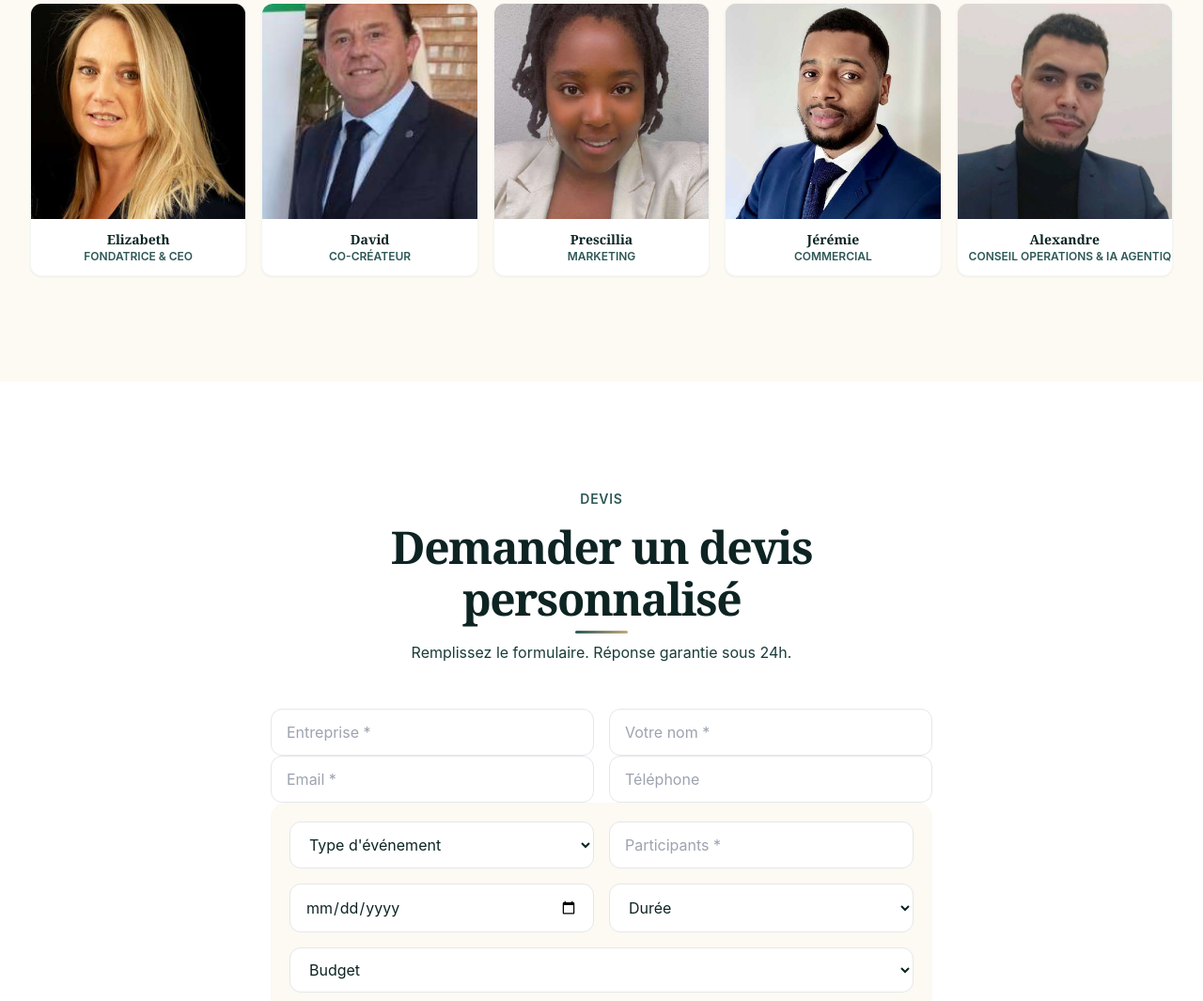
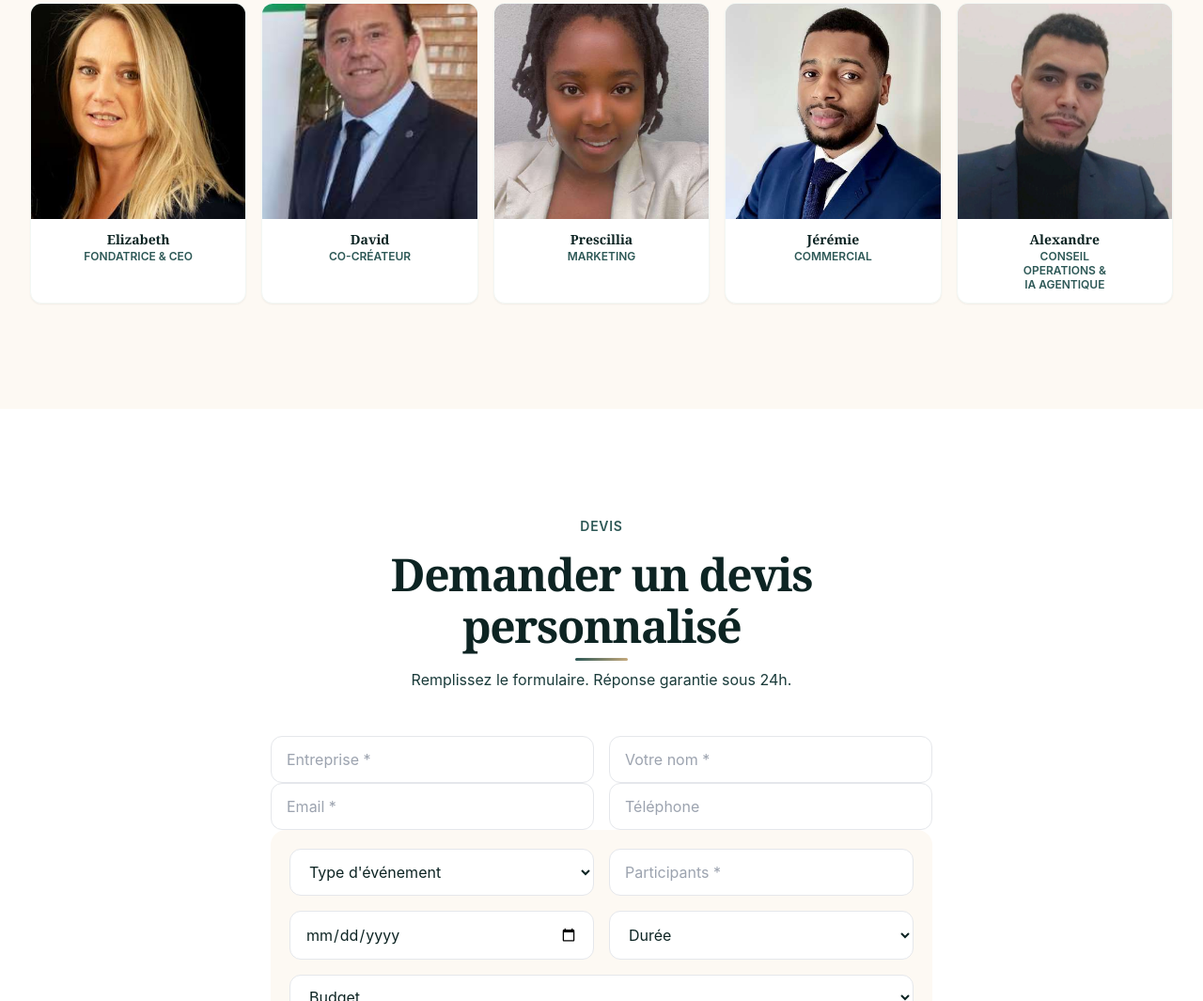
Before and after one commit to elizaponia/tad-agency, a plain HTML site: page index.html in a window 1280 px wide. Shown: the part 4101-5166 px from the top of the page at 94% size. Drawn offline with nearby package versions, Linux system fonts and the light colour scheme.

Commit message:
Alexandre : rôle sur 3 lignes

```diff
--- a/index.html
+++ b/index.html
@@ -219,7 +219,7 @@ tailwind.config = {
         <div class="p-3 text-center"><h3 class="font-display font-bold text-sm text-forest-900">Jérémie</h3><p class="text-forest-500 text-xs font-semibold uppercase">Commercial</p></div></div>
       <div class="reveal card-hover bg-white rounded-xl overflow-hidden shadow-sm border border-forest-50">
         <img src="images/team-alexandre.jpg" alt="Alexandre" class="w-full aspect-square object-cover bg-forest-100">
-        <div class="p-3 text-center"><h3 class="font-display font-bold text-sm text-forest-900">Alexandre</h3><p class="text-forest-500 text-xs font-semibold uppercase whitespace-nowrap">Conseil Operations & IA Agentique</p></div></div>
+        <div class="p-3 text-center"><h3 class="font-display font-bold text-sm text-forest-900">Alexandre</h3><p class="text-forest-500 text-xs font-semibold uppercase leading-tight">Conseil<br>Operations &<br>IA Agentique</p></div></div>
     </div>
   </div>
 </section>
```
